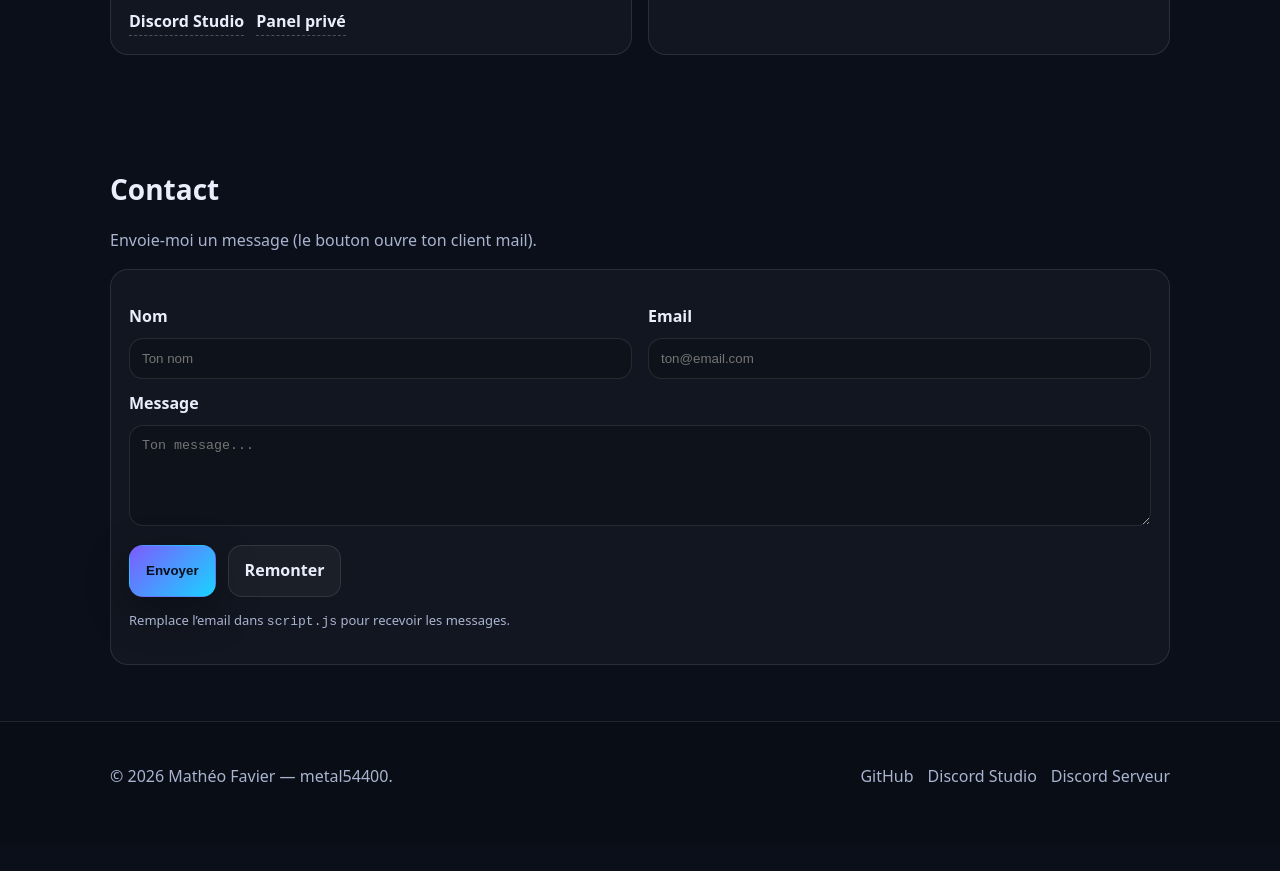
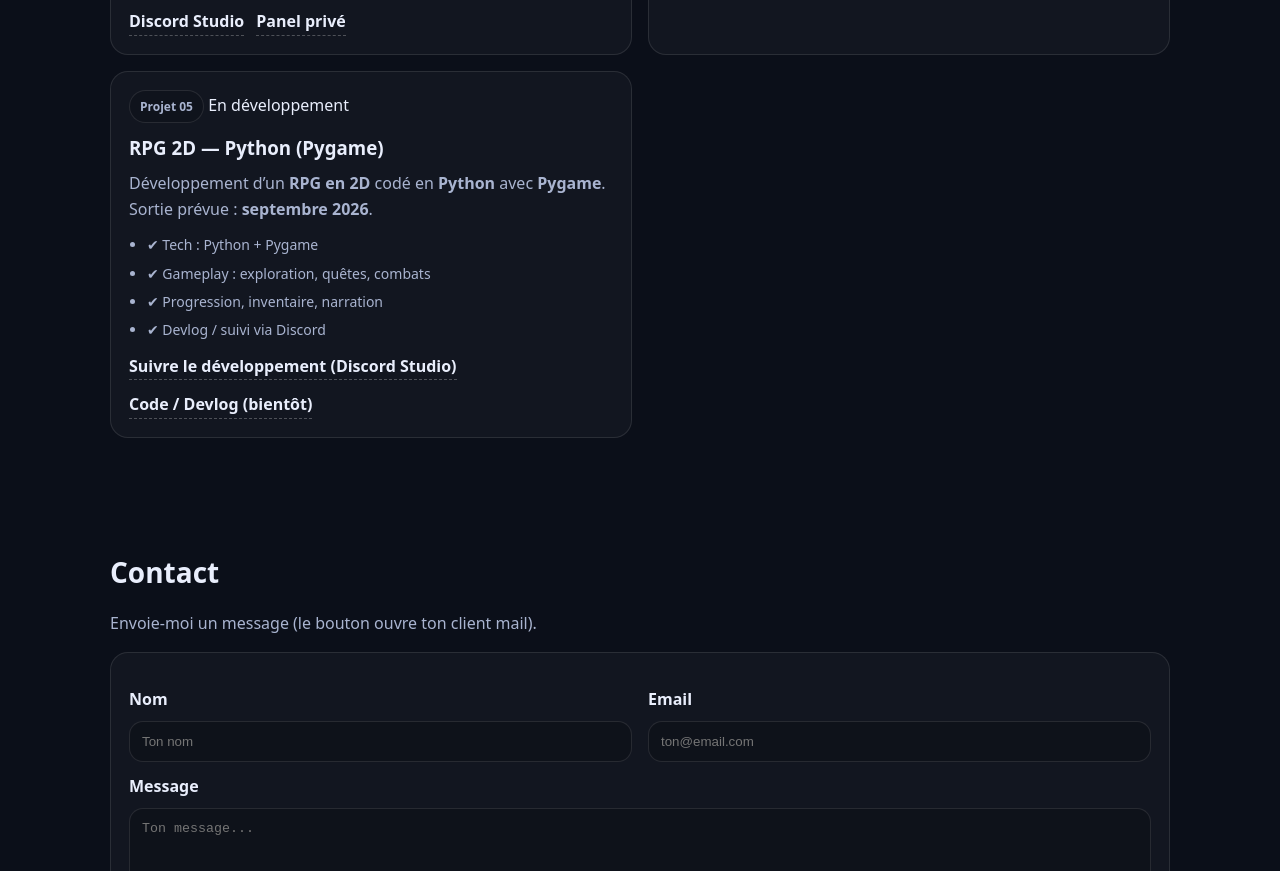
Before and after one commit to metal54400/Initial-portfolio, a plain HTML site: page index.html in a window 1280 px wide. Shown: the part 2169-3040 px from the top of the page. Before the commit the page ends 3014 px from the top, so only its background shows below. Drawn offline with Linux system fonts and the light colour scheme.

Commit message:
Add Project 05 details to index.html
Added details for Project 05, a 2D RPG in Python using Pygame.

```diff
--- a/index.html
+++ b/index.html
@@ -221,6 +221,37 @@
               <a href="#" title="Ajoute le lien du repo ici">Repo</a>
             </div>
           </article>
+
+          <article class="project">
+  <div class="project__top">
+    <div class="project__badge">Projet 05</div>
+    <span class="statusBadge statusBadge--dev" title="Projet en cours">
+      <span class="statusBadge__dot" aria-hidden="true"></span>
+      En développement
+    </span>
+  </div>
+  <!-- Projet 05 -->
+  <h3>RPG 2D — Python (Pygame)</h3>
+  <p>
+    Développement d’un <strong>RPG en 2D</strong> codé en <strong>Python</strong> avec <strong>Pygame</strong>.
+    Sortie prévue : <strong>septembre 2026</strong>.
+  </p>
+
+  <ul class="project__list">
+    <li>✔ Tech : Python + Pygame</li>
+    <li>✔ Gameplay : exploration, quêtes, combats</li>
+    <li>✔ Progression, inventaire, narration</li>
+    <li>✔ Devlog / suivi via Discord</li>
+  </ul>
+
+  <div class="project__links">
+    <a href="https://discord.gg/9f8uz3XNPf" target="_blank" rel="noreferrer">
+      Suivre le développement (Discord Studio)
+    </a>
+    <a href="#" title="À venir">Code / Devlog (bientôt)</a>
+  </div>
+</article>
+
         </div>
       </div>
     </section>
```
